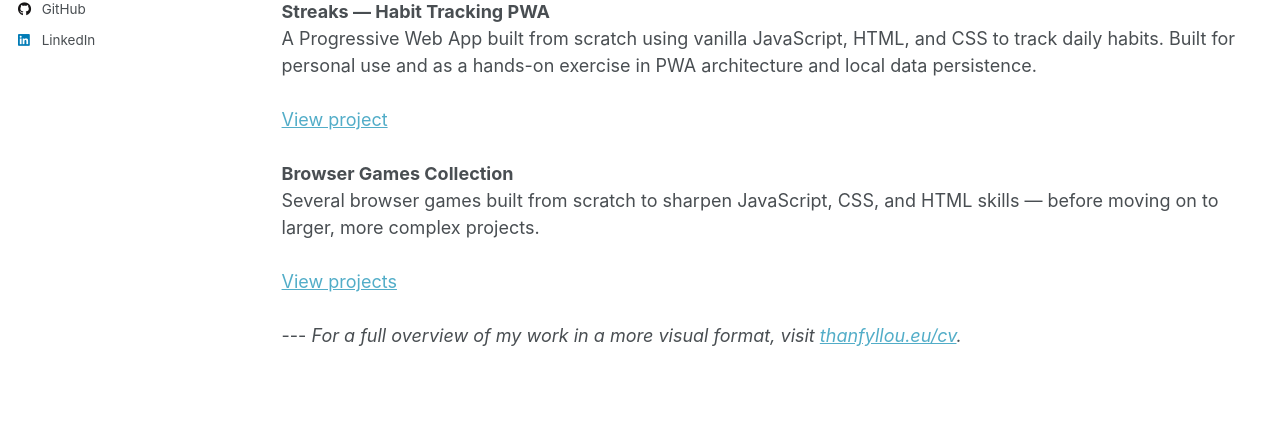
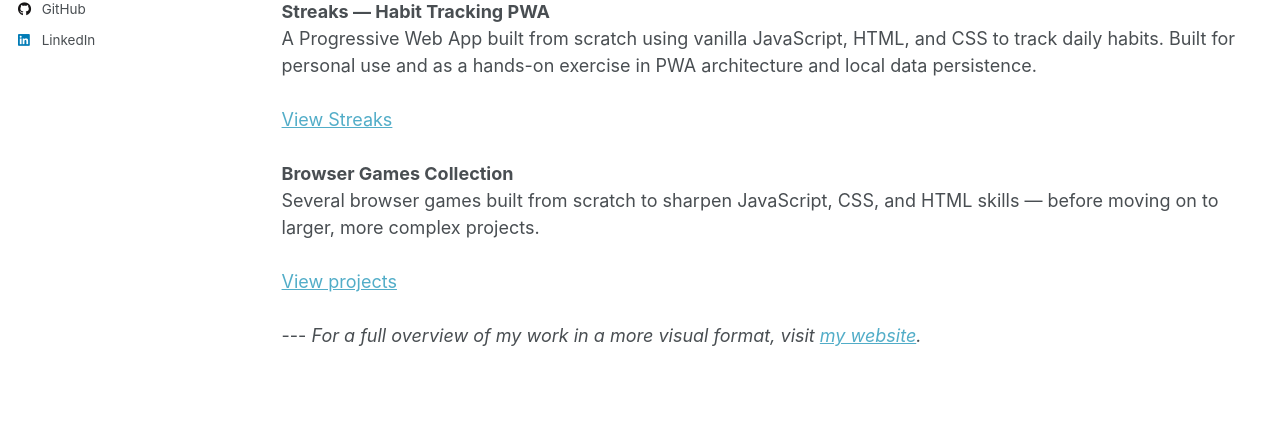
Before and after one commit to AthTriantafyllou/AthTriantafyllou.github.io, a Jekyll site: the page built from _pages/portfolio.html, in a window 1280 px wide and 1233 px high. Shown: the part 494-929 px from the top of the window. Built offline with Jekyll 4.4.1, drawn with Linux system fonts in a browser that asks for light colours; a script that is not in the unit is left out.

Commit message:
Update portfolio.html

```diff
--- a/_pages/portfolio.html
+++ b/_pages/portfolio.html
@@ -25,7 +25,7 @@ Designed and developed websites for multiple clients using HTML, CSS, JavaScript
 <br>
 A Progressive Web App built from scratch using vanilla JavaScript, HTML, and CSS to track daily habits. Built for personal use and as a hands-on exercise in PWA architecture and local data persistence.
 <br><br>
-<a href="https://thanfyllou.eu/streaks/index.html" target="_blank">View project</a>
+<a href="https://thanfyllou.eu/streaks/index.html" target="_blank">View Streaks</a>
 
 <br><br>
 
@@ -39,4 +39,4 @@ Several browser games built from scratch to sharpen JavaScript, CSS, and HTML sk
 
 ---
 
-<i>For a full overview of my work in a more visual format, visit <a href="https://thanfyllou.eu/cv" target="_blank">thanfyllou.eu/cv</a>.</i>
+<i>For a full overview of my work in a more visual format, visit <a href="https://thanfyllou.eu/cv" target="_blank">my website</a>.</i>
```
